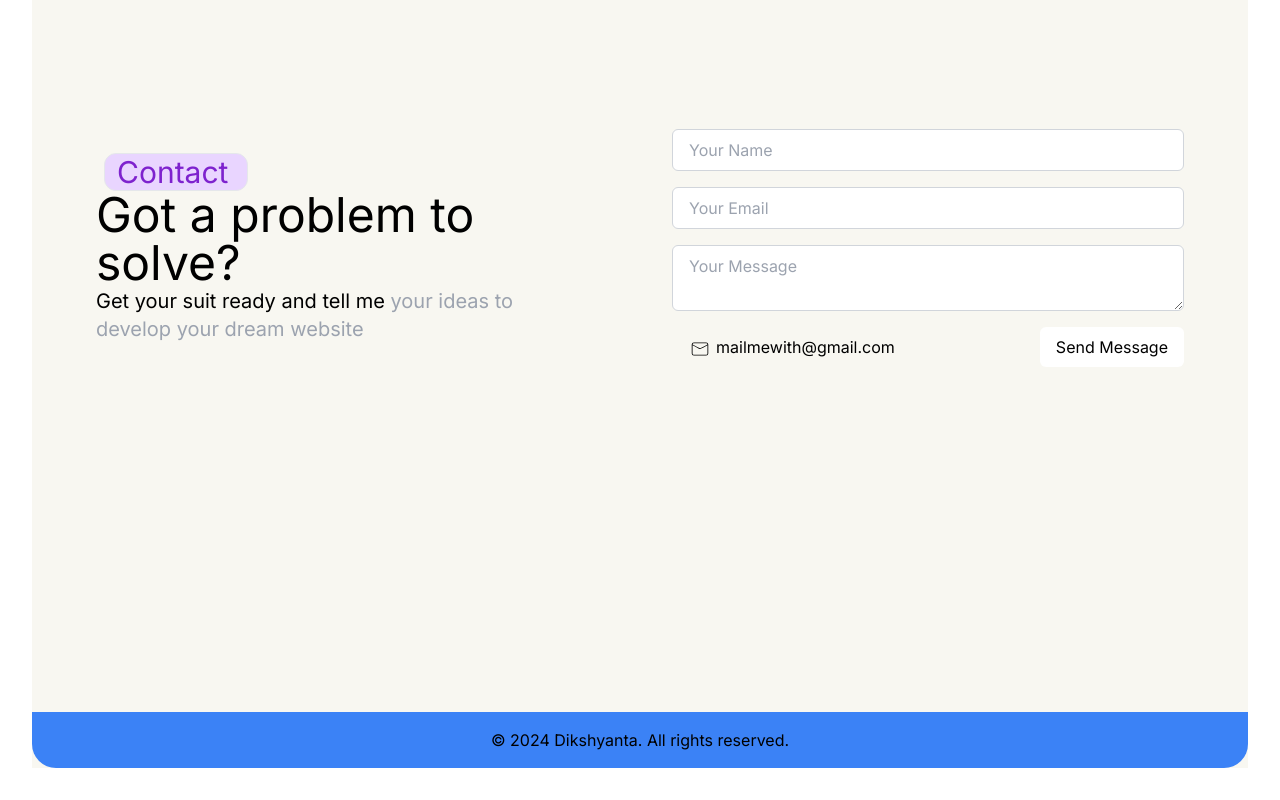
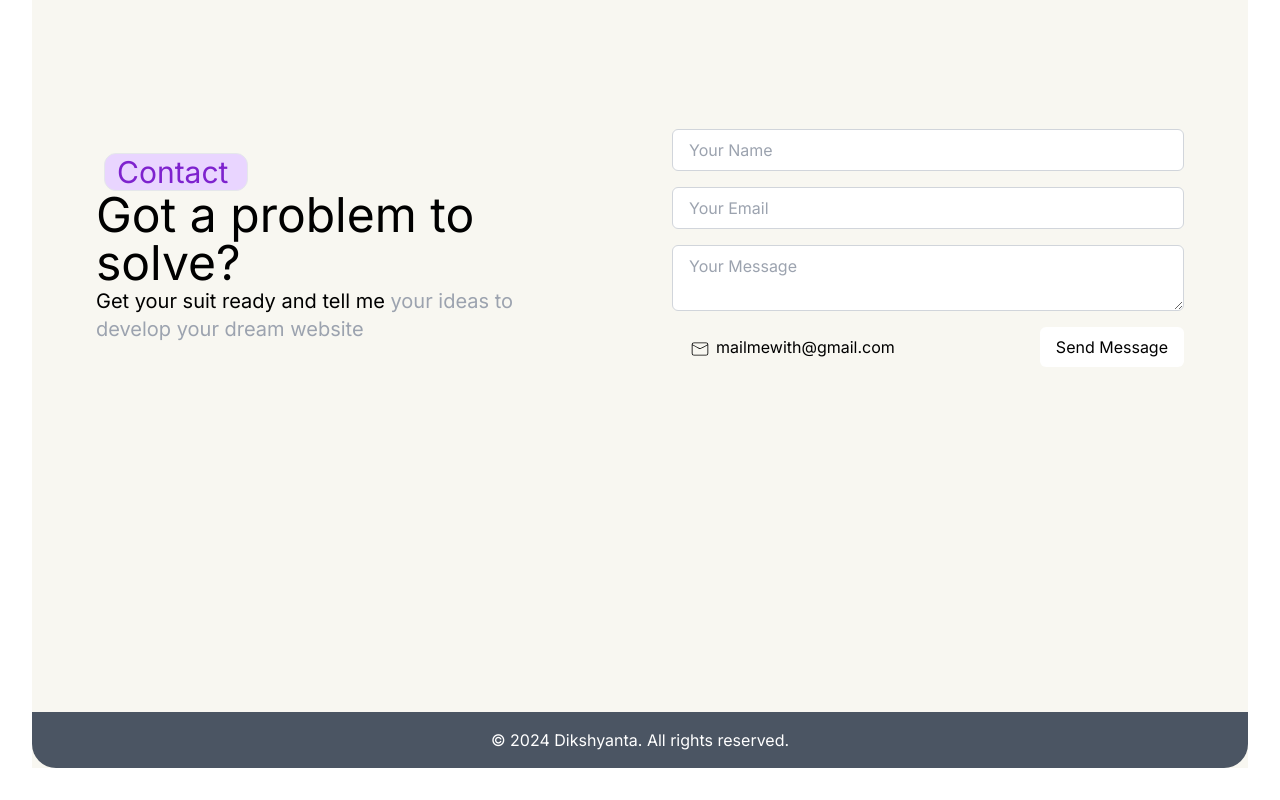
Before and after one commit to ramkumarthapa2022/dikshyantaportfolio, a Next.js app: page / in a window 1280 px wide. Shown: the part 3146-3946 px from the top of the page. Built offline with nearby package versions, Linux system fonts and the light colour scheme.

Commit message:
added hover for projects

```diff
--- a/src/app/page.tsx
+++ b/src/app/page.tsx
@@ -125,17 +125,17 @@ useEffect(()=>{
           <h2 className="text-3xl font-bold mb-16">Some of my Recent Projects</h2>
           <div className="flex flex-wrap justify-center">
           <div className="flex">
-          <div>
+          <div className="hover:scale-110">
               <img src="/works.jpg" alt="Project 1" className="w-1/2 min-h-[40vh] min-w-[20vw] sm:w-1/4 md:w-1/5 lg:w-1/6 xl:w-1/8 h-auto my-4 sm:mx-4" />
           <p  className="flex max-w-[15vw] text-left pl-4">Lorem ipsum, dolor sit amet consectetur adipisicing elit. Quo illum, velit soluta facilis eos est distinctio saepe. Repellendus error quasi,
              ad nulla aut minima libero nihil sunt nobis quaerat esse.</p>
              </div>
-          <div>
+          <div className="hover:scale-110">
               <img src="/works.jpg" alt="Project 2" className="w-1/2 min-h-[40vh] min-w-[20vw] sm:w-1/4 md:w-1/5 lg:w-1/6 xl:w-1/8 h-auto my-4 sm:mx-4" />
               <p className="flex max-w-[15vw] text-left pl-4">Lorem ipsum dolor sit amet consectetur adipisicing elit. Consequuntur explicabo pariatur repellendus
                ipsam velit iste architecto, illo eos. Dicta, esse! Reprehenderit animi, corporis fugit quidem cum labore suscipit ab voluptas.</p>
           </div>
-          <div>
+          <div className="hover:scale-110">
             <img src="/works.jpg" alt="Project 3" className="w-1/2 min-h-[40vh] min-w-[20vw] sm:w-1/4 md:w-1/5 lg:w-1/6 xl:w-1/8 h-auto my-4 sm:mx-4" />
         <p className="flex max-w-[15vw] text-left pl-4">  Lorem ipsum dolor sit amet consectetur adipisicing elit. Magni dolore
          mollitia aliquid molestiae eos hic, aspernatur nam nihil porro sint! Tempora ab reiciendis et dolor commodi magni distinctio blanditiis ullam.</p>
@@ -163,7 +163,7 @@ useEffect(()=>{
 
 
         </main>
-        <footer className="bg-blue-500 py-4 text-center rounded-b-3xl">
+        <footer className=" bg-gray-600 py-4 text-center rounded-b-3xl text-white">
           <p>&copy; {new Date().getFullYear()} Dikshyanta. All rights reserved.</p>
         </footer>
       </div>
```
